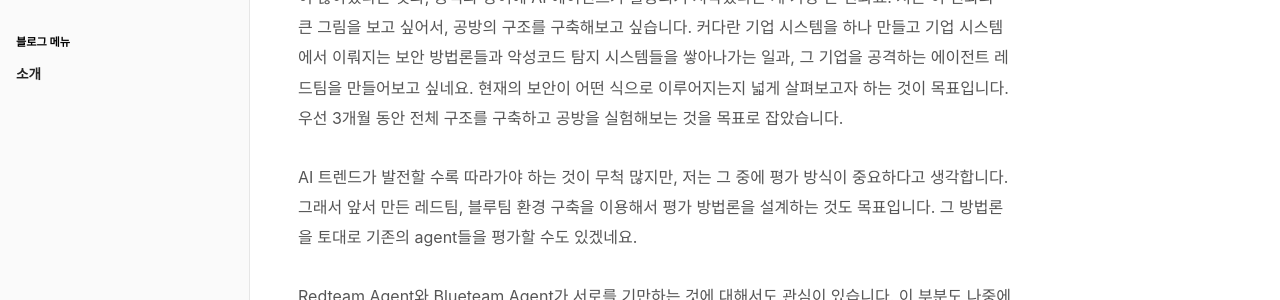
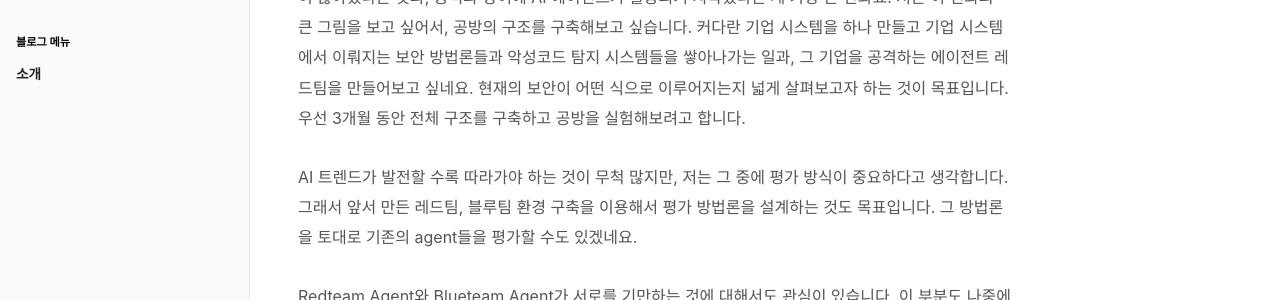
Before and after one commit to CodeBlue0/codeblue0.github.io, a Jekyll site: the page built from _posts/2026-11-02-coae-start.md, in a window 1280 px wide. Shown: the part 368-668 px from the top of the page. Built offline with Jekyll 4.4.1, drawn with Linux system fonts in a browser that asks for light colours; nearby versions of some CDN libraries; some web fonts are replaced; comment, search, counter and statistics services are not loaded; some of the changed text lies outside the part shown.

Commit message:
Remove repeated goal wording in COAE introduction

```diff
--- a/_posts/2026-11-02-coae-start.md
+++ b/_posts/2026-11-02-coae-start.md
@@ -11,7 +11,7 @@ aside:
 
 ## 커다란 목표
 
-요즘 AI가 들어오면서 보안의 트렌드가 크게 변했습니다. AI 서비스를 제공하거나 내부 업무에 도입하는 기업이 많아졌다는 것과, 공격과 방어에 AI 에이전트가 활용되기 시작했다는 게 가장 큰 변화죠. 저는 이 변화의 큰 그림을 보고 싶어서, 공방의 구조를 구축해보고 싶습니다. 커다란 기업 시스템을 하나 만들고 기업 시스템에서 이뤄지는 보안 방법론들과 악성코드 탐지 시스템들을 쌓아나가는 일과, 그 기업을 공격하는 에이전트 레드팀을 만들어보고 싶네요. 현재의 보안이 어떤 식으로 이루어지는지 넓게 살펴보고자 하는 것이 목표입니다. 우선 3개월 동안 전체 구조를 구축하고 공방을 실험해보는 것을 목표로 잡았습니다.
+요즘 AI가 들어오면서 보안의 트렌드가 크게 변했습니다. AI 서비스를 제공하거나 내부 업무에 도입하는 기업이 많아졌다는 것과, 공격과 방어에 AI 에이전트가 활용되기 시작했다는 게 가장 큰 변화죠. 저는 이 변화의 큰 그림을 보고 싶어서, 공방의 구조를 구축해보고 싶습니다. 커다란 기업 시스템을 하나 만들고 기업 시스템에서 이뤄지는 보안 방법론들과 악성코드 탐지 시스템들을 쌓아나가는 일과, 그 기업을 공격하는 에이전트 레드팀을 만들어보고 싶네요. 현재의 보안이 어떤 식으로 이루어지는지 넓게 살펴보고자 하는 것이 목표입니다. 우선 3개월 동안 전체 구조를 구축하고 공방을 실험해보려고 합니다.
 
 AI 트렌드가 발전할 수록 따라가야 하는 것이 무척 많지만, 저는 그 중에 평가 방식이 중요하다고 생각합니다. 그래서 앞서 만든 레드팀, 블루팀 환경 구축을 이용해서 평가 방법론을 설계하는 것도 목표입니다. 그 방법론을 토대로 기존의 agent들을 평가할 수도 있겠네요.
 
```
